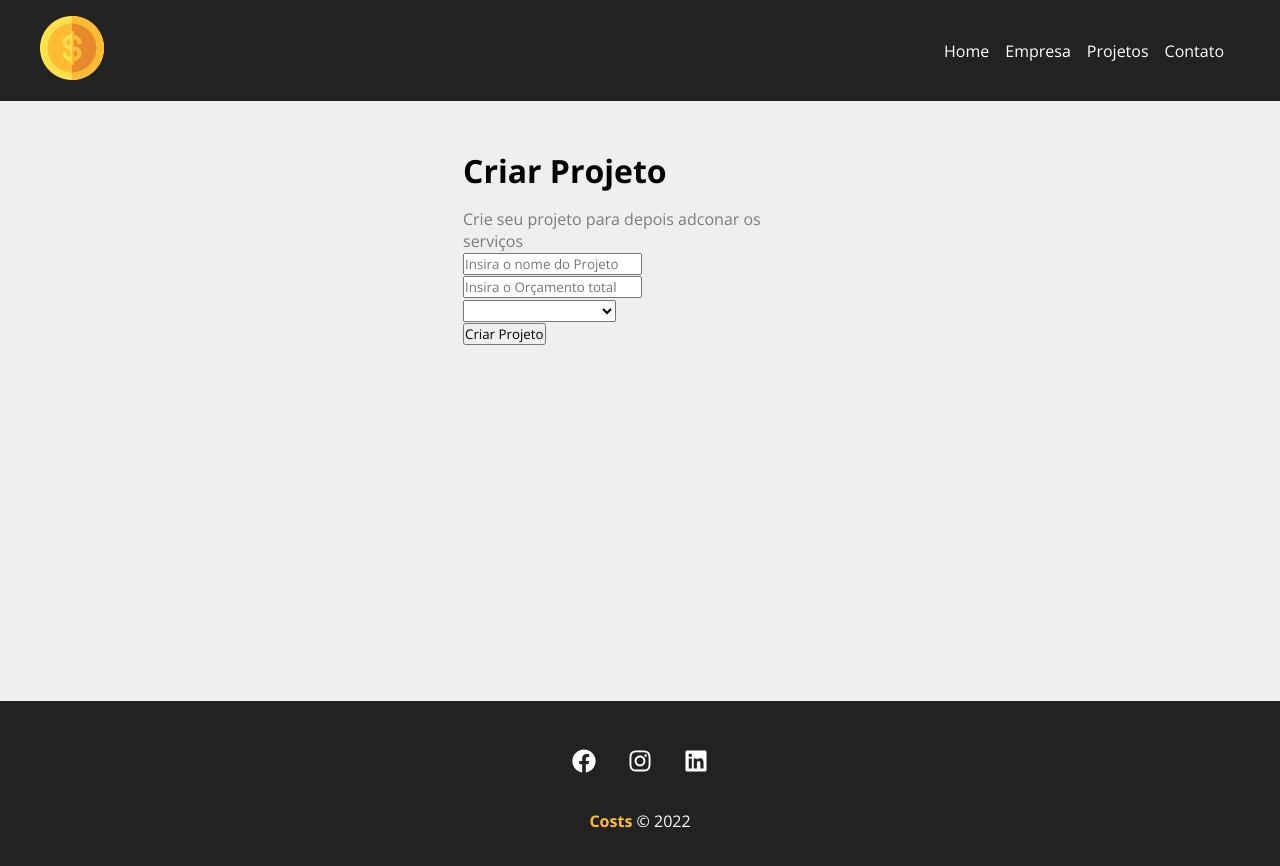
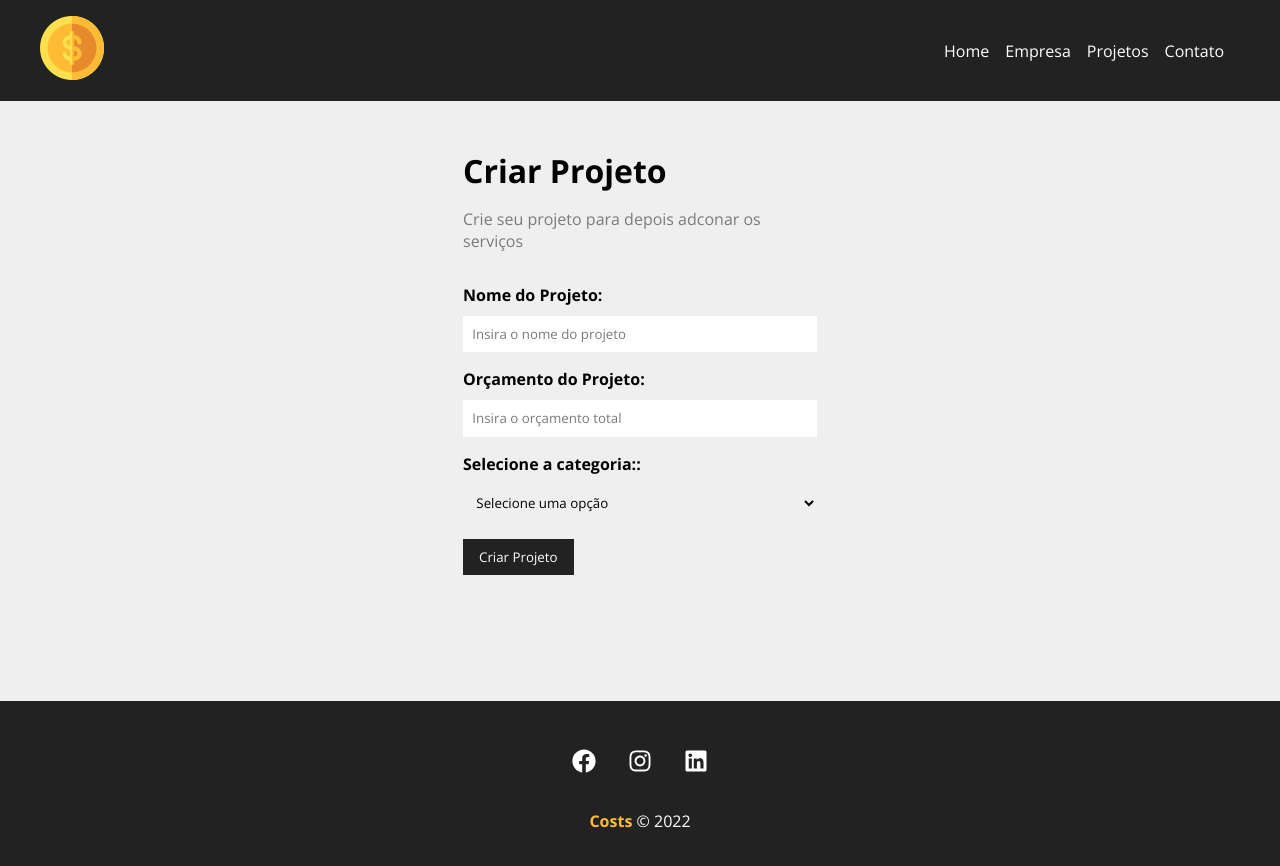
Before and after one commit to sabrinaaraujoo/my-first-project, a React (Create React App) app: page /newproject in a window 1280 px wide. Shown: the top 866 px of the page. Built offline with nearby package versions, Linux system fonts and the light colour scheme.

Commit message:
Componentização do Formulário

```diff
--- a/src/App.js
+++ b/src/App.js
@@ -15,11 +15,11 @@
       <Navbar />
       <Container customClass="min-height">
         <Routes>
-          <Route exact path='/' element={<Home />} />
-          <Route exact path='/company' element={<Company />} />
-          <Route exact path='/projects' element={<Projects />} />
-          <Route exact path='/contact' element={<Contact />} />
-          <Route exact path='/newproject' element={<NewProject />} />
+          <Route path='/' element={<Home />} />
+          <Route path='/company' element={<Company />} />
+          <Route path='/projects' element={<Projects />} />
+          <Route path='/contact' element={<Contact />} />
+          <Route path='/newproject' element={<NewProject />} />
         </Routes>
       </Container>
       <Footer />
--- /dev/null
+++ b/src/components/form/Input.js
@@ -0,0 +1,19 @@
+import styles from './Input.module.css'
+
+function Input({type, text, name, placeholder, handleOnChange, value}) {
+    return (
+        <div className={styles.form_control}>
+            <label htmlFor={name}>{text}:</label>
+            <input
+                type={type}
+                name={name}
+                id={name}
+                placeholder={placeholder}
+                onChange={handleOnChange}
+                value={value}
+            />
+        </div>
+    )
+}
+
+export default Input
--- /dev/null
+++ b/src/components/form/Input.module.css
@@ -0,0 +1,20 @@
+.form_control{
+    display: flex;
+    flex-direction: column;
+    margin-bottom: 1em;
+}
+
+.form_control label{
+    margin-bottom: .6em;
+    font-weight: 700;
+}
+
+.form_control input{
+    padding: .7em;
+    border-radius: 0;
+    border: none;
+}
+
+.form_control input::placeholder{
+    color: #7b7b7b;
+}
--- /dev/null
+++ b/src/components/form/Select.js
@@ -0,0 +1,14 @@
+import styles from './Select.module.css'
+
+function Select({text, name, options, handleOnChange, value}) {
+    return (
+        <div className={styles.form_control}>
+            <label htmlFor={name}>{text}:</label>
+            <select name={name} id={name}>
+                <option>Selecione uma opção</option>
+            </select>
+        </div>
+    )
+}
+
+export default Select
--- /dev/null
+++ b/src/components/form/Select.module.css
@@ -0,0 +1,16 @@
+.form_control{
+    display: flex;
+    flex-direction: column;
+    margin-bottom: 1em;
+}
+
+.form_control label{
+    margin-bottom: .6em;
+    font-weight: 700;
+}
+
+.form_control select{
+    padding: .7em;
+    border-radius: 0;
+    border: none;
+}
--- /dev/null
+++ b/src/components/form/SubmitButton.js
@@ -0,0 +1,11 @@
+import styles from './SubmitButton.module.css'
+
+function SubmitButton({ text }) {
+    return (
+        <div>
+            <button className={styles.btn}>{text}</button>
+        </div>
+    )
+}
+
+export default SubmitButton
--- /dev/null
+++ b/src/components/form/SubmitButton.module.css
@@ -0,0 +1,13 @@
+.btn{
+    background-color: #222;
+    color: #fff;
+    padding: 0.7em 1.2em;
+    text-decoration: none;
+    transition: 0.5s;
+    cursor: pointer;
+    border: none;
+}
+
+.btn:hover {
+    color: #ffbb33;
+}
--- a/src/components/pages/NewProject.js
+++ b/src/components/pages/NewProject.js
@@ -6,7 +6,7 @@
         <div className={styles.newproject_container}>
             <h1>Criar Projeto</h1>
             <p>Crie seu projeto para depois adconar os serviços</p>
-            <ProjectForm />
+            <ProjectForm btnText="Criar Projeto" />
         </div>
     )
 }
--- a/src/components/project/ProjectForm.js
+++ b/src/components/project/ProjectForm.js
@@ -1,20 +1,26 @@
-function ProjectForm() {
+import Input from '../form/Input'
+import Select from '../form/Select'
+import SubmitButton from '../form/SubmitButton'
+
+import styles from './ProjectForm.module.css'
+
+function ProjectForm({btnText}) {
     return (
-        <form>
-            <div>
-                <input type="text" placeholder="Insira o nome do Projeto" />
-            </div>
-            <div>
-                <input type="number" placeholder="Insira o Orçamento total" />
-            </div>
-            <div>
-                <select name="category_id">
-                    <option disabled>Selecione a categoria</option>
-                </select>
-            </div>
-            <div>
-                <input type="submit" value="Criar Projeto"/>
-            </div>
+        <form className={styles.form}>
+            <Input
+                type="text"
+                text="Nome do Projeto"
+                name="name"
+                placeholder="Insira o nome do projeto"
+            />
+            <Input
+                type="number"
+                text="Orçamento do Projeto"
+                name="budget"
+                placeholder="Insira o orçamento total"
+            />
+            <Select name="category_id" text="Selecione a categoria:"/>
+            <SubmitButton text={btnText}/>
         </form>
     )
 }
--- /dev/null
+++ b/src/components/project/ProjectForm.module.css
@@ -0,0 +1,4 @@
+.form {
+    width: 100%;
+    margin: 2em 0;
+}
```
